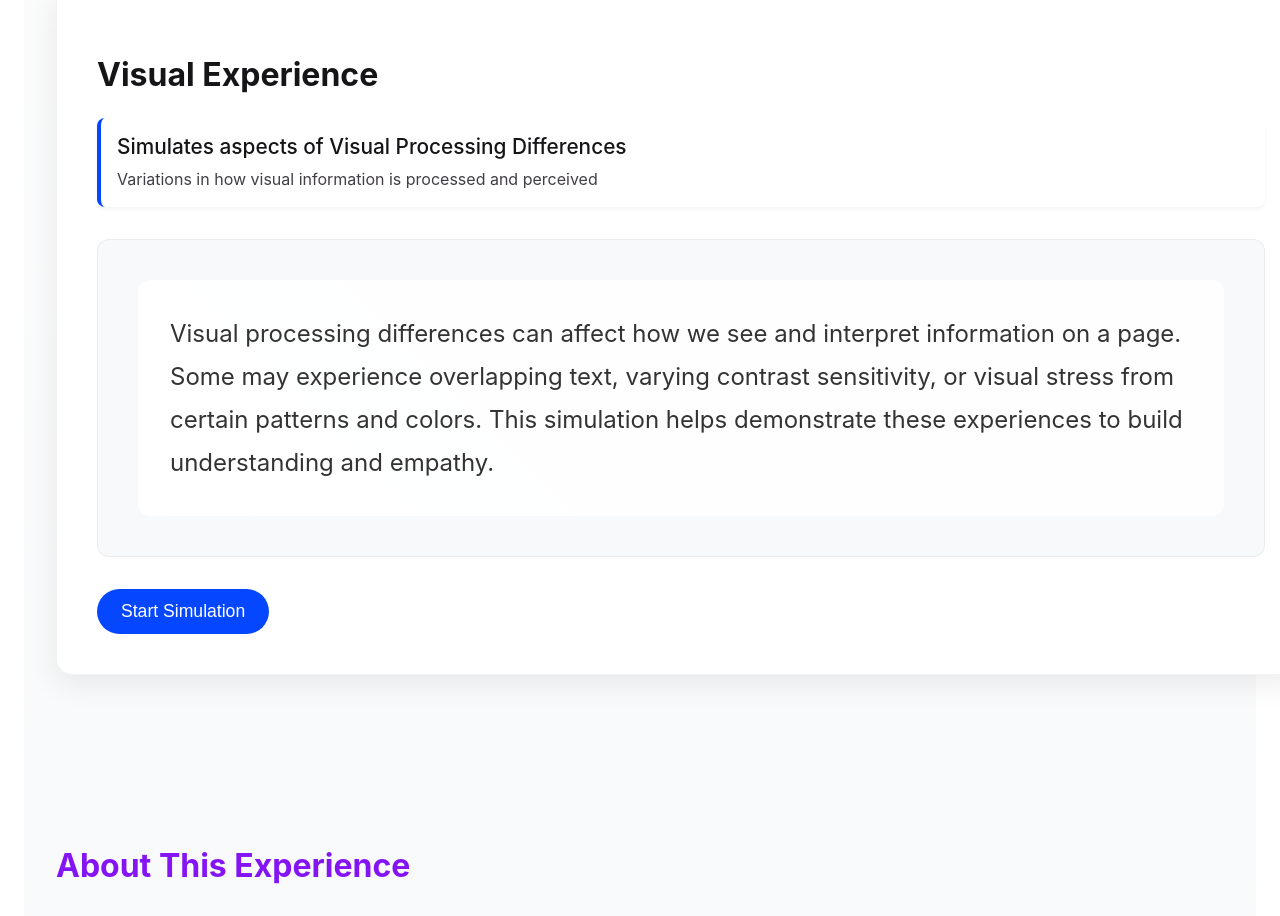
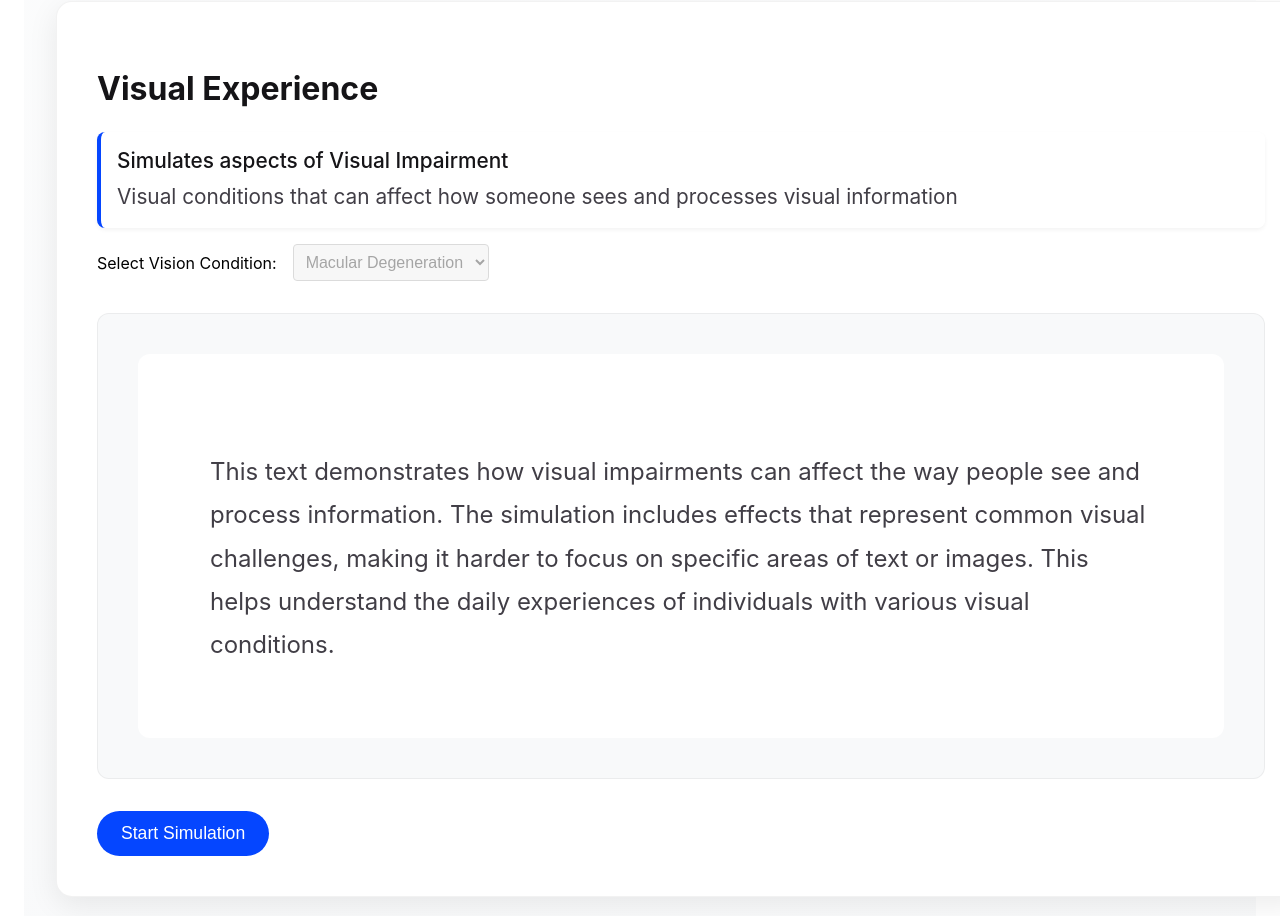
Before and after one commit to mzawam2/neurodiversity-empathy-lab, an Angular app: page / in a window 1280 px wide. Shown: the part 1832-2748 px from the top of the page. Built offline with nearby package versions, Linux system fonts and the light colour scheme.

Commit message:
made all of the simulations a little more accurate.  Starting with the dyslexia correcting reading order but transposing internal letter more rapidly. For adhd staggered though bubbles.  For visual imparirments added different kinds of impairment

```diff
--- a/src/app/app.component.css
+++ b/src/app/app.component.css
@@ -334,7 +334,6 @@ h2 {
   gap: 1rem;
 }
 
-
 .experience-button {
   background: var(--bright-blue);
   color: white;
@@ -641,7 +640,57 @@ h2 {
   }
 }
 
+.simulation-controls {
+  margin: 1rem 0;
+  display: flex;
+  align-items: center;
+  gap: 1rem;
+}
 
+.vision-select {
+  padding: 0.5rem;
+  border-radius: 4px;
+  border: 1px solid #ccc;
+  font-size: 1rem;
+  background-color: white;
+}
+
+.vision-select:disabled {
+  background-color: #f5f5f5;
+  cursor: not-allowed;
+}
+
+.visual-simulation.glaucoma::before {
+  content: '';
+  position: absolute;
+  top: 0;
+  left: 0;
+  width: 100%;
+  height: 100%;
+  background: radial-gradient(circle at center, transparent 20%, rgba(0, 0, 0, 0.9) 80%);
+  pointer-events: none;
+  z-index: 2;
+}
+
+.visual-simulation.cataracts {
+  filter: blur(3px) brightness(1.2) opacity(0.8);
+}
+
+.visual-simulation.diabetic-retinopathy::before {
+  content: '';
+  position: absolute;
+  top: 0;
+  left: 0;
+  width: 100%;
+  height: 100%;
+  background:
+    radial-gradient(circle at 30% 30%, rgba(0, 0, 0, 0.8) 5%, transparent 15%),
+    radial-gradient(circle at 70% 60%, rgba(0, 0, 0, 0.8) 5%, transparent 15%),
+    radial-gradient(circle at 40% 80%, rgba(0, 0, 0, 0.8) 5%, transparent 15%),
+    radial-gradient(circle at 80% 20%, rgba(0, 0, 0, 0.8) 5%, transparent 15%);
+  pointer-events: none;
+  z-index: 2;
+}
 
 h1 {
   font-size: 3rem;
@@ -834,7 +883,6 @@ h2 {
   gap: 1rem;
 }
 
-
 .experience-button {
   background: var(--bright-blue);
   color: white;
@@ -919,29 +967,22 @@ h2 {
   background: color-mix(in srgb, var(--bright-blue) 80%, black);
 }
 
-/* .dyslexia-simulation {
-  animation: letterShift 3s infinite;
-  font-family: 'Arial', sans-serif;
-  position: relative;
-  display: inline-block;
-  letter-spacing: 0.5px;
-  font-size: 1.8rem;
-  line-height: 1.6;
-  padding: 1rem;
-} */
-
-/* .dyslexia-simulation::before,
-.dyslexia-simulation::after {
-  content: attr(data-text);
+.visual-simulation.macular-degeneration::before {
+  content: '';
   position: absolute;
   top: 0;
   left: 0;
   width: 100%;
   height: 100%;
-  animation: textDistort 4s infinite alternate;
-} */
+  background: radial-gradient(circle, transparent 40%, rgba(0, 0, 0, 0.9) 70%, rgba(0, 0, 0, 1) 100%);
+  pointer-events: none;
+  z-index: 2;
+}
 
-
+.visual-simulation.macular-degeneration {
+  position: relative;
+  filter: blur(2px);
+}
 
 .distraction {
   position: absolute;
@@ -1014,7 +1055,7 @@ h2 {
 }
 
 .label-description {
-  font-size: 1rem;
+  font-size: 1.3rem;
   color: var(--gray-700);
 }
 
--- a/src/app/app.component.html
+++ b/src/app/app.component.html
@@ -3,7 +3,7 @@
 <!-- * * * * * * * * * * is only a placeholder * * * * * * * * * * -->
 <!-- * * * * * * * * * * and can be replaced.  * * * * * * * * * * -->
 <!-- * * * * * * * * * * * * * * * * * * * * * * * * * * * * * * * -->
-<!-- * * * * * * * to get started with your project! * * * * * * * -->
+<!-- * * * * * * * * * * to get started with your project! * * * * * * -->
 <!-- * * * * * * * * * * * * * * * * * * * * * * * * * * * * * * * -->
 
 
@@ -23,7 +23,7 @@
           <div class="task-container">
             <div class="task-content-card">
               <p class="dyslexia-simulation" [class.active]="isSimulationActive('reading')">
-                The quick brown jumps fox over the dog lazy. Reading can be challenging
+                The quick brown fox jumps over the lazy dog. Reading can be challenging
                 when letters seem to move or get mixed up. This simulation helps understand
                 what some people experience while reading. Try focusing on each word individually
                 as the text appears to shift and move, making it harder to maintain a steady reading flow.
@@ -84,20 +84,36 @@
       <div class="experience-card" [class.active]="activeExperience === 'visual'">
         <h2>Visual Experience</h2>
         <div class="simulation-label">
-          <span class="label-text">Simulates aspects of Visual Processing Differences</span>
-          <span class="label-description">Variations in how visual information is processed and perceived</span>
+          <span class="label-text">Simulates aspects of Visual Impairment</span>
+          <span class="label-description">Visual conditions that can affect how someone sees and processes visual information</span>
+        </div>
+        <div class="simulation-controls">
+          <label for="visionType">Select Vision Condition:</label>
+          <select id="visionType"
+                  (change)="onVisionTypeChange($event)"
+                  [value]="selectedVisionType"
+                  [disabled]="!isSimulationActive('visual')"
+                  class="vision-select">
+            <option *ngFor="let type of visionTypes" [value]="type.id">{{ type.name }}</option>
+          </select>
         </div>
         <div class="simulation-area">
-          <div class="visual-simulation" [class.active]="isSimulationActive('visual')"
-            aria-label="Visual processing simulation text" role="region">
-            <span class="simulation-text">Visual processing differences can affect how we see and
-              interpret information on a page. Some may experience overlapping text, varying contrast sensitivity, or
-              visual stress from certain patterns and colors. This simulation helps demonstrate these experiences to
-              build understanding and empathy.</span>
+          <div class="task-container">
+            <div class="task-content-card visual-simulation" [class.macular-degeneration]="isSimulationActive('visual') && selectedVisionType === 'macular-degeneration'"
+                                                           [class.glaucoma]="isSimulationActive('visual') && selectedVisionType === 'glaucoma'"
+                                                           [class.cataracts]="isSimulationActive('visual') && selectedVisionType === 'cataracts'"
+                                                           [class.diabetic-retinopathy]="isSimulationActive('visual') && selectedVisionType === 'diabetic-retinopathy'">
+              <p>
+                This text demonstrates how visual impairments can affect the way people see and process information.
+                The simulation includes effects that represent common visual challenges, making it harder to focus
+                on specific areas of text or images. This helps understand the daily experiences of individuals
+                with various visual conditions.
+              </p>
+            </div>
           </div>
         </div>
         <button (click)="toggleSimulation('visual')" class="experience-button"
-          [attr.aria-pressed]="isSimulationActive('visual')" aria-label="Toggle visual processing simulation">
+          [attr.aria-pressed]="isSimulationActive('visual')" aria-label="Toggle visual experience simulation">
           {{ isSimulationActive('visual') ? 'Stop' : 'Start' }} Simulation
         </button>
       </div>
--- a/src/app/app.component.ts
+++ b/src/app/app.component.ts
@@ -15,6 +15,7 @@ interface SimulationState {
 })
 export class AppComponent implements OnDestroy {
   activeExperience: string | null = null;
+  selectedVisionType: string = 'macular-degeneration';
   simulationClasses: { [key: string]: boolean } = {};
   simulationStates: { [key: string]: SimulationState } = {
     reading: { isActive: false, type: 'reading' },
@@ -24,6 +25,12 @@ export class AppComponent implements OnDestroy {
   distractionInterval: ReturnType<typeof setInterval> | null = null;
   private dyslexiaInterval: ReturnType<typeof setInterval> | null = null;
   private originalText: string = '';
+  visionTypes = [
+    { id: 'macular-degeneration', name: 'Macular Degeneration' },
+    { id: 'glaucoma', name: 'Glaucoma' },
+    { id: 'cataracts', name: 'Cataracts' },
+    { id: 'diabetic-retinopathy', name: 'Diabetic Retinopathy' }
+  ];
 
   @HostListener('document:keydown.escape')
   handleEscapeKey() {
@@ -63,6 +70,16 @@ export class AppComponent implements OnDestroy {
       } else if (type === 'reading') {
         this.startDyslexiaAnimation();
       }
+    }
+  }
+
+  onVisionTypeChange(event: Event): void {
+    const select = event.target as HTMLSelectElement;
+    this.selectedVisionType = select.value;
+    // If simulation is active, reapply the classes
+    if (this.isSimulationActive('visual')) {
+      this.toggleSimulation('visual');
+      this.toggleSimulation('visual');
     }
   }
 
@@ -146,8 +163,8 @@ export class AppComponent implements OnDestroy {
       setTimeout(() => {
         textElement.textContent = this.originalText;
         console.log('Reset to original text');
-      }, 1500);
-    }, 3000);
+      }, 500);
+    }, 1000);
   }
 
   private clearDyslexiaAnimation() {
```
